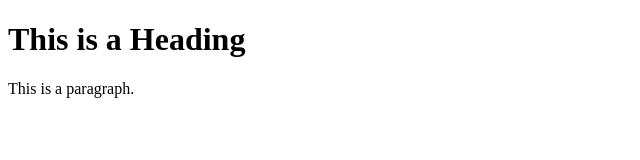
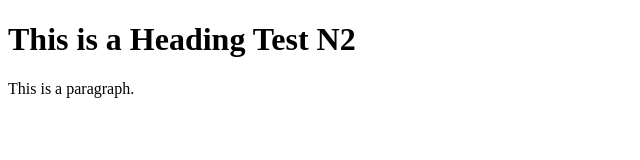
Before and after one commit to soufiane-es/Form_cs50s, a plain HTML site: page index.html in a window 1280 px wide. Shown: the whole page, without its empty margins (0-640 px from the left). Drawn offline with Linux system fonts and the light colour scheme.

Commit message:
Test numero 3

```diff
--- a/index.html
+++ b/index.html
@@ -5,7 +5,7 @@
 </head>
 <body>
 
-<h1> This is a Heading </h1>
+<h1> This is a Heading Test N2 </h1>
 <p> This is a paragraph. </p>
 
 </body>
```
